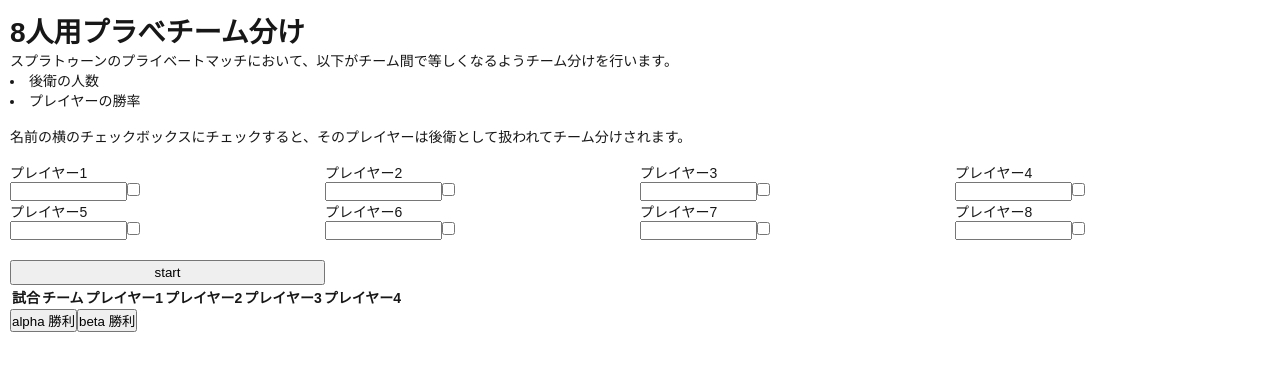
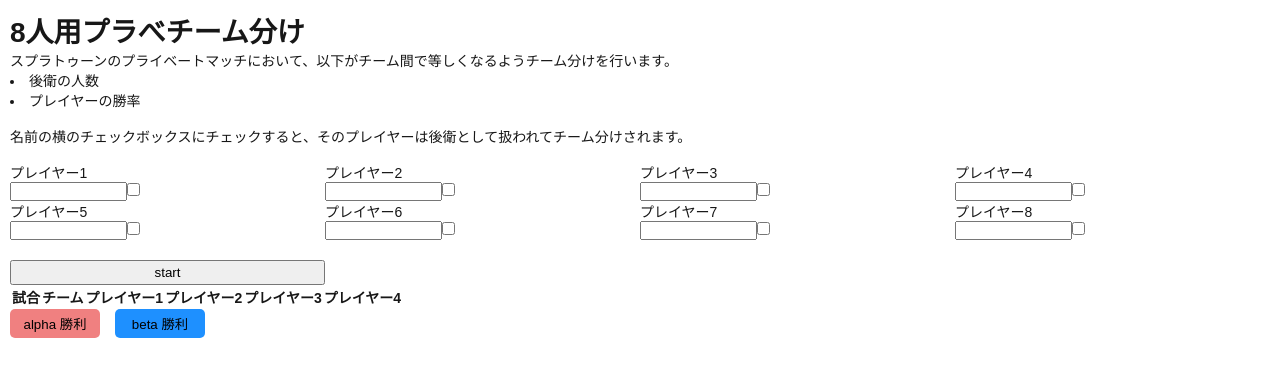
Before and after one commit to hayabusata/priv-fair-match, a Next.js app: page / in a window 1280 px wide. Shown: the top 376 px of the page. Built offline with nearby package versions, Linux system fonts and the light colour scheme.

Commit message:
change: button style

```diff
--- a/src/app/TeamList/component.tsx
+++ b/src/app/TeamList/component.tsx
@@ -31,9 +31,6 @@ export const TeamList = () => {
         const { alphaTeam, betaTeam } = generateTeams(newAllPlayers);
         setAlphaList([...alphaList,alphaTeam]);
         setBetaList([...betaList, betaTeam]);
-
-        // console.log("alpha:",alphaList.slice(-1)[0])
-        // console.log("beta:",betaList.slice(-1)[0])
     }
 
     return (
@@ -75,8 +72,8 @@ export const TeamList = () => {
 
                 </tbody>
             </table>
-            <button onClick={win} data-winner="alpha" data-team={alphaList.slice(-1)[0]}>alpha 勝利</button>
-            <button onClick={win} data-winner="beta" data-team={betaList.slice(-1)[0]}>beta 勝利</button>
+            <button onClick={win} data-winner="alpha" data-team={alphaList.slice(-1)[0]} className={styles.alphaButton}>alpha 勝利</button>
+            <button onClick={win} data-winner="beta" data-team={betaList.slice(-1)[0]}  className={styles.betaButton}>beta 勝利</button>
         </div>
     )
 }
--- a/src/app/TeamList/style.module.css
+++ b/src/app/TeamList/style.module.css
@@ -0,0 +1,21 @@
+.alphaButton {
+    background-color: #F08080;
+    border-color: #F08080;
+    border-radius: 5px;
+    border: none;
+    padding: 5px;
+    width: 90px;
+}
+
+.betaButton {
+    background-color: #1E90FF;
+    border-color: #1E90FF;
+    border-radius: 5px;
+    border: none;
+    padding: 5px;
+    width: 90px;
+}
+
+.alphaButton + .betaButton {
+    margin-left: 15px;
+}
```
